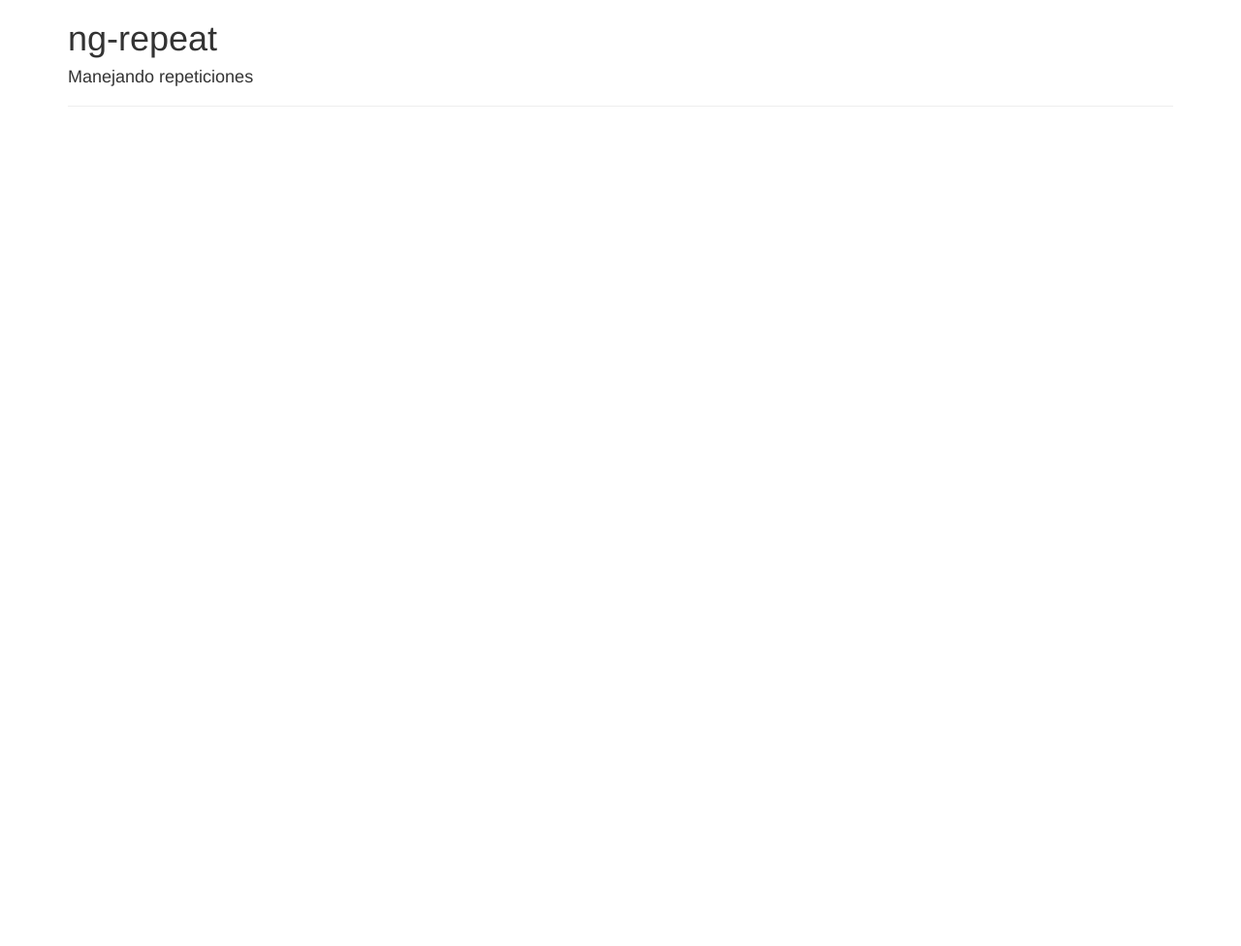
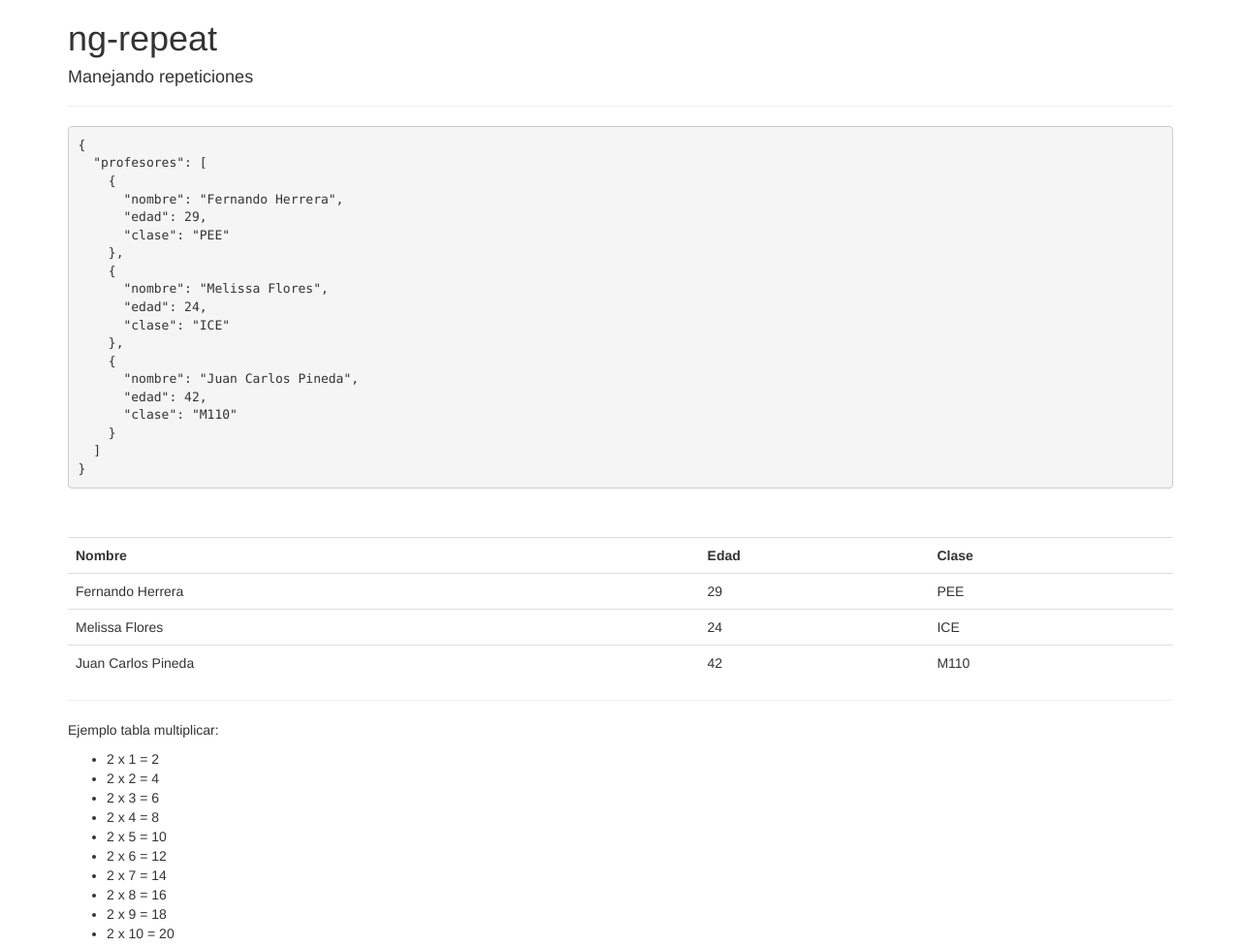
Before and after one commit to jordijimenezcoves/angularjs_ejercicio_repeticiones, a plain HTML site: page index.html in a window 1280 px wide. Shown: the whole page at 97% size. Before the commit the page ends 800 px from the top, so only its background shows below. Drawn offline with Linux system fonts and the light colour scheme.

Commit message:
some examples

```diff
--- a/index.html
+++ b/index.html
@@ -26,8 +26,37 @@
             <h4>Manejando repeticiones</h4>
             <hr>
 
+            <!-- <pre>{{ listado | json }}</pre>
+            <br><br>
+            <ul>
+                <li ng-repeat="nombre in listado">
+                    {{ nombre }}
+                </li>
+            </ul> -->
 
+            <pre>{{ listadoProfesores | json }}</pre>
+            <br><br>
+            <table class="table table-stripped">
+                <tr>
+                    <th>Nombre</th>
+                    <th>Edad</th>
+                    <th>Clase</th>
+                </tr>
+                <tr ng-repeat="profesor in listadoProfesores.profesores">
+                    <td>{{ profesor.nombre }}</td>
+                    <td>{{ profesor.edad }}</td>
+                    <td>{{ profesor.clase }}</td>
+                </tr>
+            </table>
 
+            <hr>
+
+            <p>Ejemplo tabla multiplicar:</p>
+            <ul>
+                <li ng-repeat="numero in [1,2,3,4,5,6,7,8,9,10]">
+                    2 x {{ numero }} = {{ 2*numero }}
+                </li>
+            </ul>
 
         </div><!-- fin del listadoCtrl -->
 
--- a/js/app.js
+++ b/js/app.js
@@ -4,8 +4,29 @@ var app = angular.module('universidadApp',[ ]);
 
 app.controller('listadoCtrl', ['$scope', function($scope){
 
+    $scope.listado = ["Fernando Herrera", "Melissa Flores", "Juan Carlos Pineda", "Maria Perez"];
 
+    $scope.listadoProfesores = {
+        profesores: [
+            {
+                nombre: "Fernando Herrera",
+                edad: 29,
+                clase: "PEE"
+            },
 
+            {
+                nombre: "Melissa Flores",
+                edad: 24,
+                clase: "ICE"
+            },
+            {
+                nombre: "Juan Carlos Pineda",
+                edad: 42,
+                clase: "M110"
+            }
+
+        ]
+    };
 
 
 }]);
```
